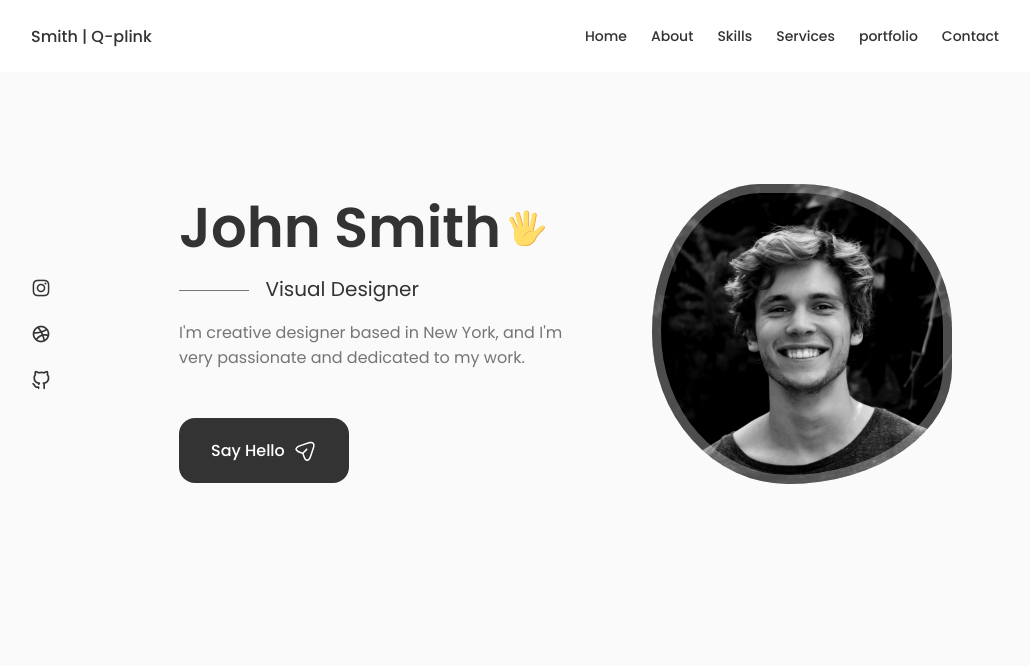
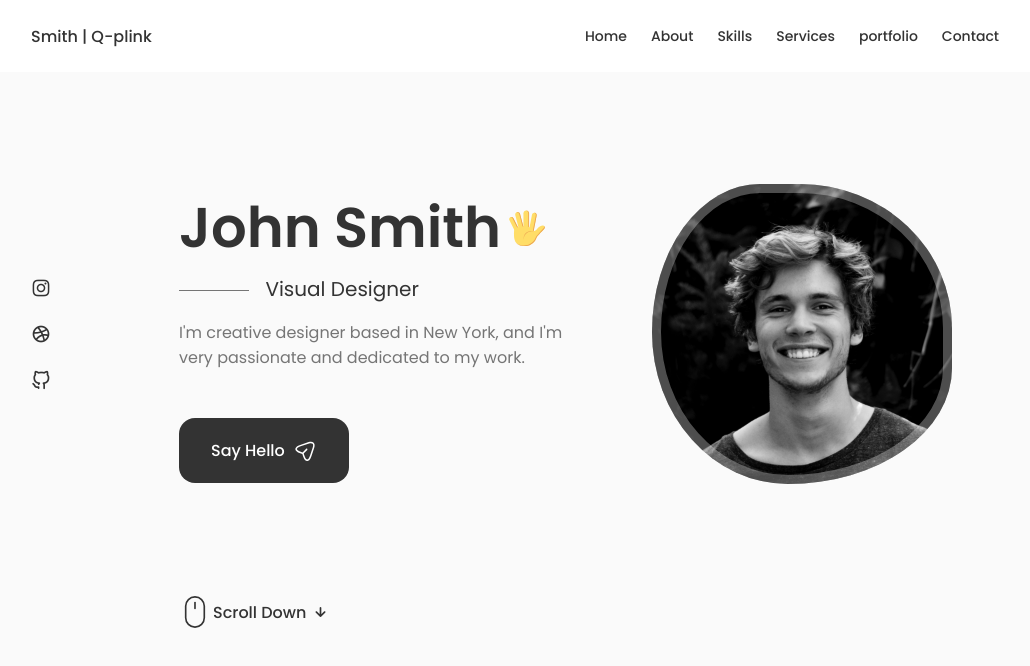
Before and after one commit to noorhesham9/JohnSmithPortfolio, a React (Vite) app: page / in a window 1280 px wide. Shown: the top 666 px of the page, without its empty margins (125-1155 px from the left). Built offline with nearby package versions, Linux system fonts and the light colour scheme.

Commit message:
push to continue on another device

```diff
--- a/src/components/home/Home.jsx
+++ b/src/components/home/Home.jsx
@@ -1,6 +1,7 @@
 import Social from "./Social";
 import "./home.css";
 import Data from "./Data";
+import ScrollDown from "./ScrollDown";
 const Home = () => {
   return (
     <section className="home section" id="home">
@@ -10,6 +11,7 @@
           <div className="home__img"></div>
           <Data />
         </div>
+        <ScrollDown />
       </div>
     </section>
   );
--- /dev/null
+++ b/src/components/home/ScrollDown.jsx
@@ -0,0 +1,47 @@
+const ScrollDown = () => {
+  return (
+    <div className="home__scroll">
+      <a href="#about" className="home__scroll-button">
+        <svg
+          width="32px"
+          height="32px"
+          className="home__scroll-mouse"
+          viewBox="0 0 247 390"
+          version="1.1"
+          xmlns="http://www.w3.org/2000/svg"
+          xmlnsXlink="http://www.w3.org/1999/xlink"
+          style={{
+            fillRule: "evenodd",
+            clipRule: "evenodd",
+            strokeLinecap: "round",
+            strokelinejoin: "round",
+            strokeMiterlimit: "1.5",
+          }}
+        >
+          <path
+            className="wheel"
+            d="M123.359,79.775l0,72.843"
+            style={{
+              fill: "none",
+              stroke: "var(--title-color)",
+              strokeWidth: "20px",
+            }}
+          ></path>
+          <path
+            id="mouse"
+            d="M236.717,123.359c0,-62.565 -50.794,-113.359 -113.358,-113.359c-62.565,0 -113.359,50.794 -113.359,113.359l0,143.237c0,62.565 50.794,113.359 113.359,113.359c62.564,0 113.358,-50.794 113.358,-113.359l0,-143.237Z"
+            style={{
+              fill: "none",
+              stroke: "var(--title-color)",
+              strokeWidth: "20px",
+            }}
+          ></path>
+        </svg>
+        <span className="home__scroll-name">Scroll Down</span>
+        <i className="uil uil-arrow-down home__scroll-arrow"></i>
+      </a>
+    </div>
+  );
+};
+
+export default ScrollDown;
--- a/src/components/home/home.css
+++ b/src/components/home/home.css
@@ -1,3 +1,7 @@
+.home__container {
+  row-gap: 7rem;
+}
+
 .home__container {
   justify-content: center;
   align-items: center;
@@ -79,3 +83,50 @@
     border-radius: 60% 40% 30% 70% / 60% 30% 70% 40%;
   }
 }
+
+.home__scroll-button{
+  display: flex; align-items: center;
+}
+.home__scroll {
+  display: grid;
+align-items: center;
+  margin-left: 9.25rem;
+}
+.wheel{
+  animation : scroll 2s ease infinte;
+}
+
+@keyframes scroll {
+  0%{
+    transform: translateY(0);
+  }
+   30%{
+    transform:  translateY(3.76rem);
+   }
+
+}
+
+.home__scroll-name{
+  color: var(--title-color);
+  font-weight: var(--font-medium);
+  margin-right: var(--mb-0-25);
+  margin-left: 2px;
+}
+.home__scroll-arrow{
+  font-size: 1.25rem;
+  color: var(--title-color);
+}
+
+
+@media screen and (max-width : 992px) {
+
+}
+@media screen and (max-width : 768px) {
+
+}
+@media screen and (max-width : 576px) {
+
+}
+@media screen and (max-width : 350px) {
+
+}
```
